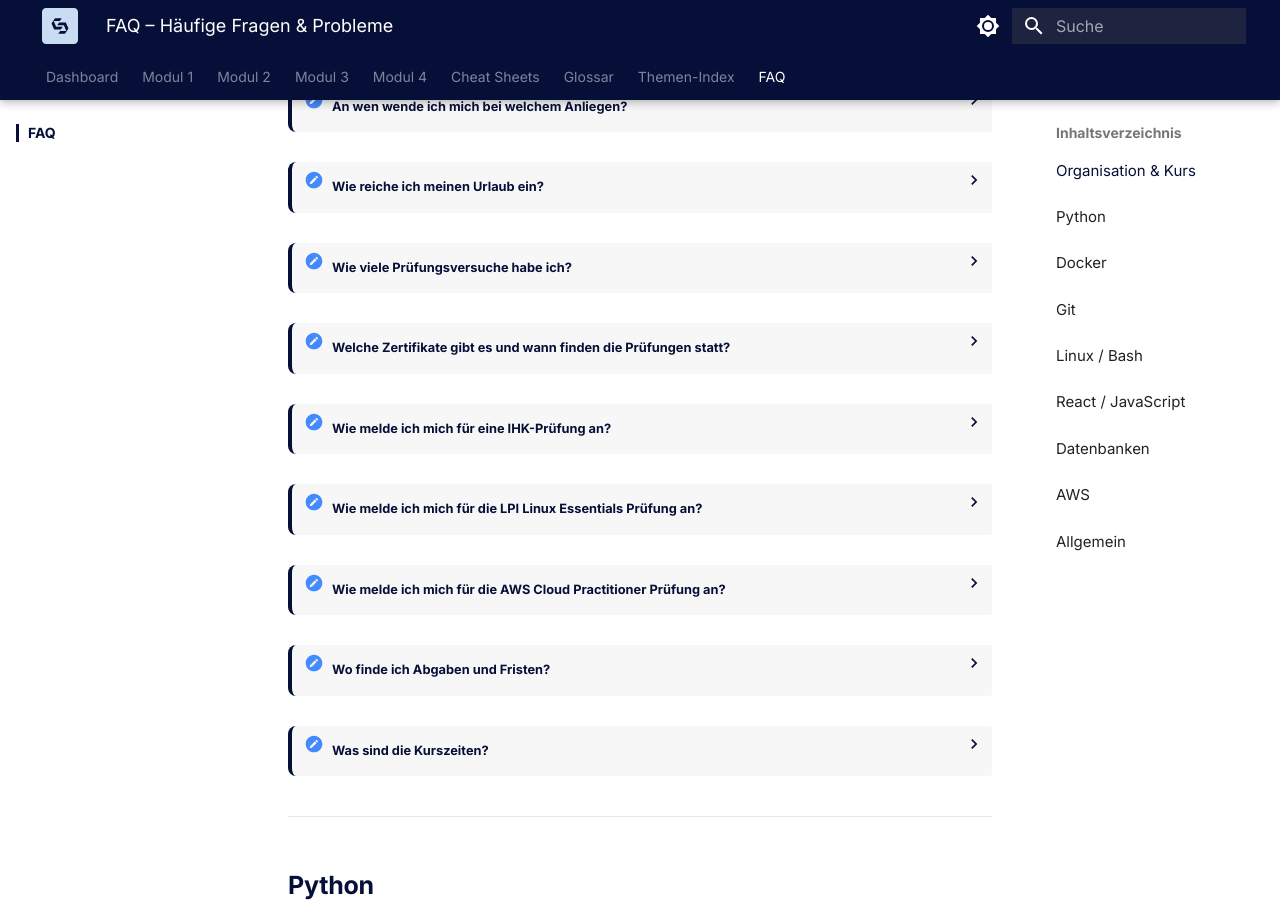
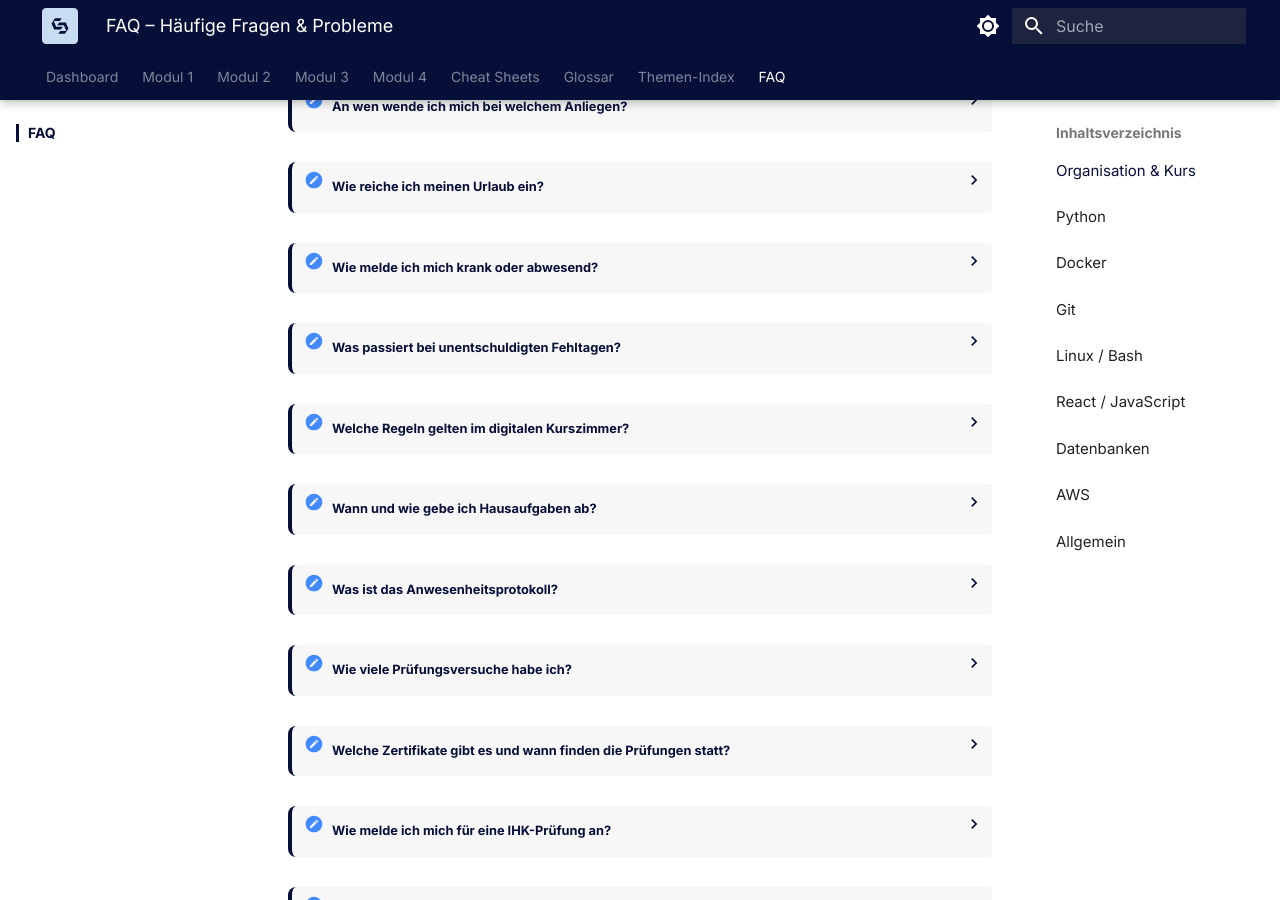
Before and after one commit to JacobMenge/kurs-25-06, an MkDocs documentation site: the page built from docs/faq.md, in a window 1280 px wide and 900 px high, scrolled down 341 px. Built offline with MkDocs 1.6.1 and Material for MkDocs 9.7.7, drawn with Linux system fonts in a browser that asks for light colours; some of the changed lines change nothing that is shown.

Commit message:
Update faq.md

```diff
--- a/docs/faq.md
+++ b/docs/faq.md
@@ -34,12 +34,71 @@ Hier findest du Antworten auf organisatorische Fragen und Lösungen für technis
 <details markdown>
 <summary><strong>Wie reiche ich meinen Urlaub ein?</strong></summary>
 
-Urlaub per E-Mail an **abwesenheit@techstarter.de** einreichen.
+Urlaubsanträge per E-Mail an **abwesenheit@techstarter.de** einreichen.
 
 - Du hast Anspruch auf **20 Urlaubstage** pro Kursjahr
-- **10 Tage** sind durch gemeinsame Ferienzeiten festgelegt (siehe [Dashboard](index.md))
-- **10 Tage** stehen dir zur freien Verfügung
-- Urlaub bitte **mindestens 2 Wochen vorher** einreichen
+- **Modul 1 und 2:** Jeweils mit fest geplanten gemeinsamen Ferienzeiten (insgesamt 10 Tage, z.B. Sommer-/Winterferien, siehe [Dashboard](index.md))
+- **Modul 3 und 4:** Hier stehen dir je 5 flexible Urlaubstage zur Verfügung, die du individuell beantragen kannst (insgesamt 10 Tage zur freien Planung)
+- Bitte beachte eine **Vorlaufzeit von mindestens 7 Tagen** vor dem gewünschten Urlaubsbeginn
+- Wenn du nur einzelne Module buchst (z.B. 3 oder 6 Monate), verringert sich dein Urlaubsanspruch entsprechend
+
+</details>
+
+<details markdown>
+<summary><strong>Wie melde ich mich krank oder abwesend?</strong></summary>
+
+Wenn du vom Unterricht verhindert bist:
+
+1. **Vorab informieren:** Melde dich bei deinem Trainer oder Class Manager
+2. **Attest einreichen:** Noch am selben Tag per E-Mail an **abwesenheit@techstarter.de**
+3. Entschuldigungen ohne Nachweis (Arbeitsunfähigkeitsbescheinigung oder offizielles Amtsschreiben) werden nicht akzeptiert
+4. Bei **technischen Problemen** (z.B. Internetausfall): Screenshot als Nachweis an abwesenheit@techstarter.de senden
+
+**Wichtig:** Alle Abwesenheiten (entschuldigt und unentschuldigt) werden vermerkt. Auch bei Nichtabgabe von Hausaufgaben wird der Tag als "abwesend" eingetragen.
+
+</details>
+
+<details markdown>
+<summary><strong>Was passiert bei unentschuldigten Fehltagen?</strong></summary>
+
+| Fehltage | Konsequenz |
+|----------|------------|
+| **3 aufeinanderfolgende** unentschuldigte Fehltage | Arbeitsvermittler wird verständigt, Ermahnung |
+| **5 aufeinanderfolgende** unentschuldigte Fehltage | Erste schriftliche Abmahnung |
+| **Weitere 5** unentschuldigte Abwesenheiten | Zweite Abmahnung und möglicher Kursaustritt (in Absprache mit der Arbeitsvermittlung) |
+
+</details>
+
+<details markdown>
+<summary><strong>Welche Regeln gelten im digitalen Kurszimmer?</strong></summary>
+
+- **Kamera an:** Deine Kamera soll während des Unterrichts eingeschaltet sein
+- **Mikrofon aus:** Schalte dein Mikrofon nur ein, wenn du etwas sagen möchtest
+- **Hand heben:** Hebe deine virtuelle Hand und warte, bis dein Trainer dich aufruft
+- **Pünktlichkeit:** Erscheine pünktlich zum Unterrichtsbeginn (auch nach Pausen). Verspätung bis 15 Min. wird als verspätet eingetragen, ab 15 Min. als unentschuldigt
+- **Kein Essen** während des Unterrichts, Pausen für Snacks und Heißgetränke nutzen
+- **Kein Alkohol, Zigaretten oder Drogen** während des Unterrichts
+- **Konflikte** bitte beim Class Manager melden, nicht im Unterrichtsgeschehen besprechen
+
+</details>
+
+<details markdown>
+<summary><strong>Wann und wie gebe ich Hausaufgaben ab?</strong></summary>
+
+- Der **Nachmittag** ist für deine Hausaufgaben vorgesehen
+- Bei Fragen stehen dir deine Trainer bis 17:00 Uhr zur Verfügung
+- Hausaufgaben müssen bis **17:00 Uhr** in **[Google Classroom](https://classroom.google.com/c/NzY1MDM4MTYzMjE4)** eingereicht werden
+- Bei entschuldigten Ausnahmen können Hausaufgaben bis 23:59 Uhr eingereicht werden
+
+</details>
+
+<details markdown>
+<summary><strong>Was ist das Anwesenheitsprotokoll?</strong></summary>
+
+Dein Arbeitsvermittler erhält einmal pro Monat eine Übersicht deines Anwesenheitsprotokolls. Dieses unterschreibst du digital vorab.
+
+- Wenn deine Unterschrift nicht innerhalb von **5 Werktagen** erfolgt, wird es ohne deine Unterschrift an den Arbeitsvermittler gesendet
+- Sollte deine Anwesenheit nicht korrekt dargestellt sein, hast du **5 Werktage** Zeit, dies mit deinem Trainer und Class Manager zu besprechen
 
 </details>
 
```
